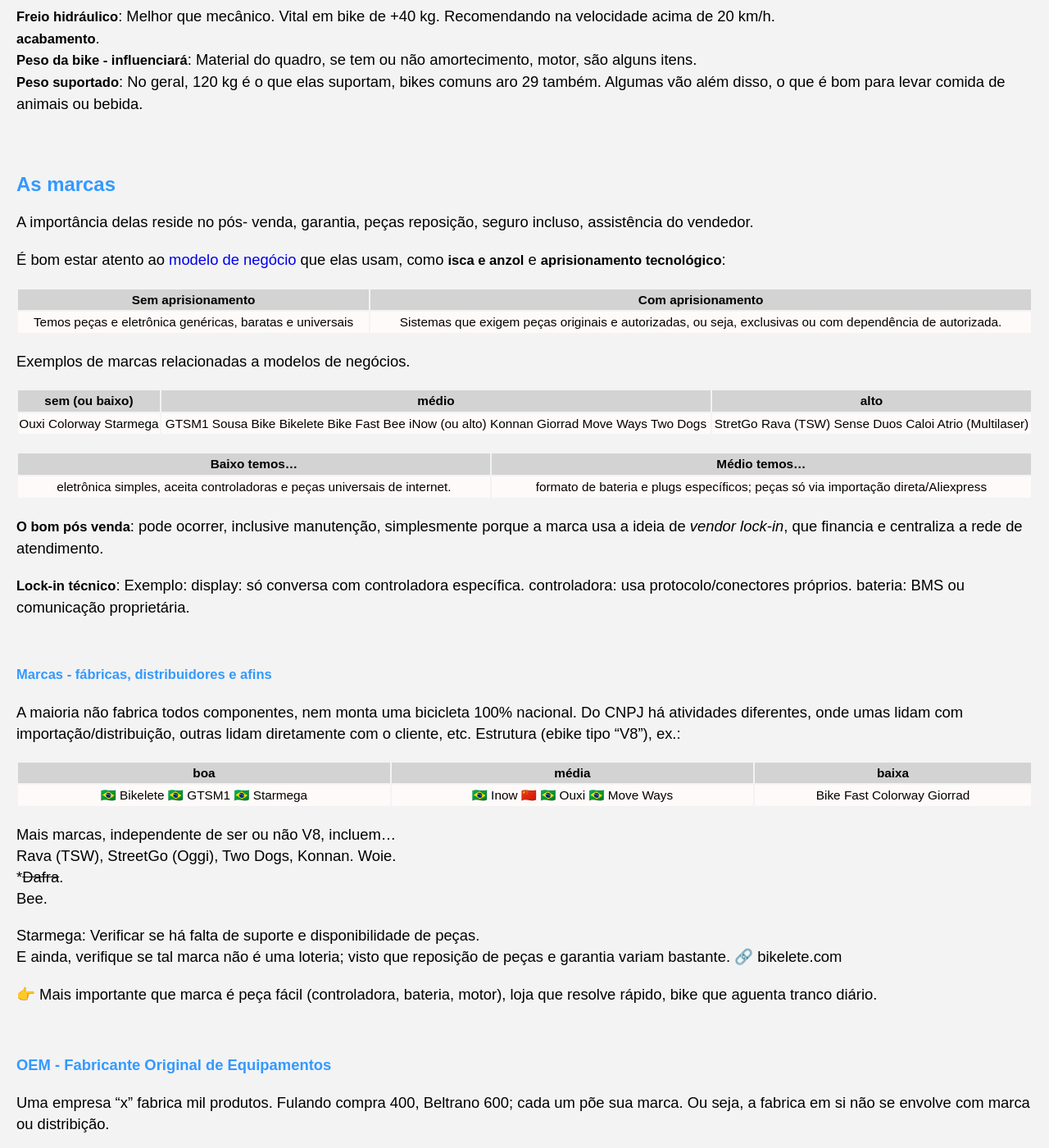
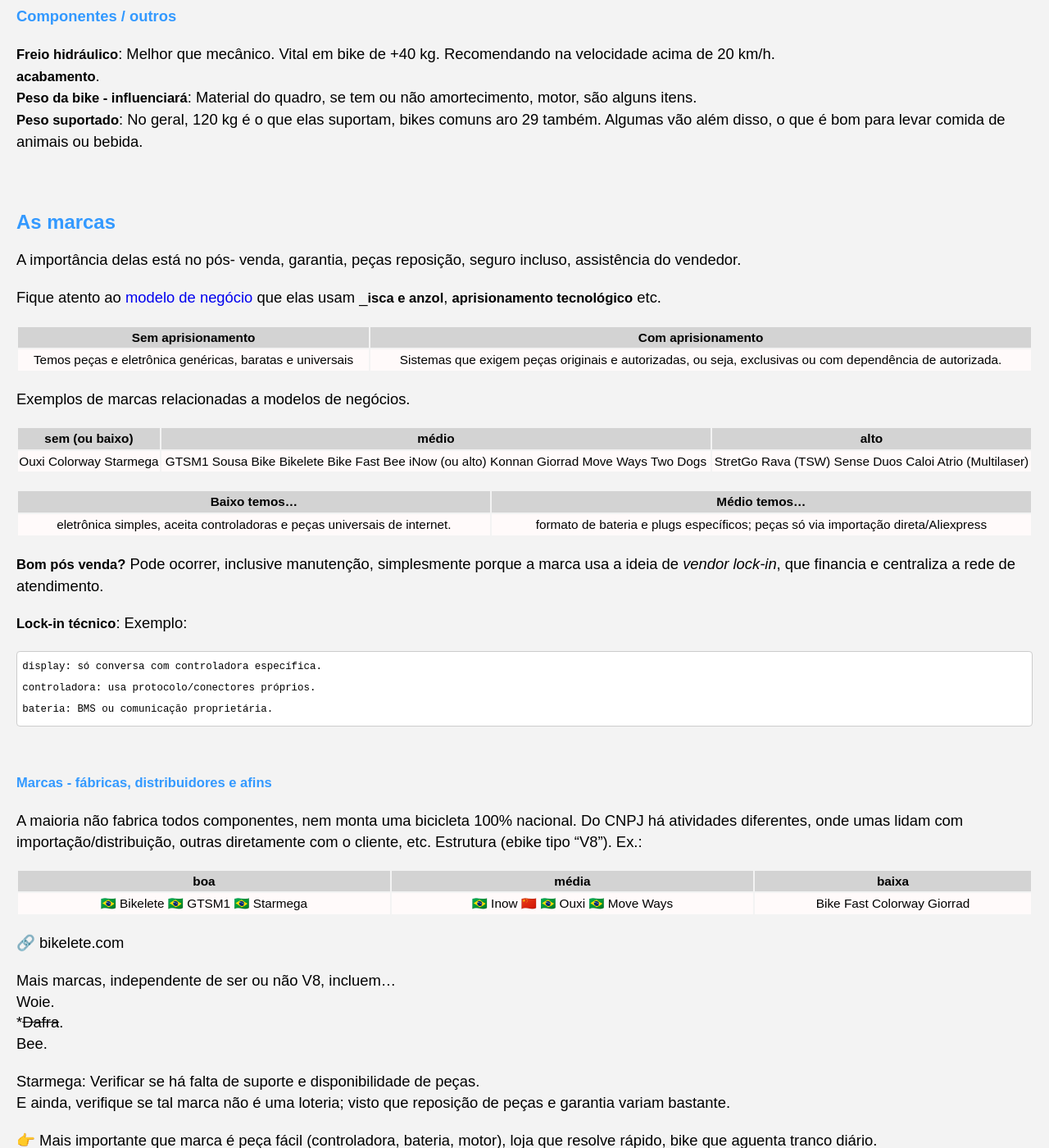
Before and after one commit to Joesynth/joesynth.github.io, a Jekyll site: the page built from _posts/2021-01-01-uberizacao-bikes.md, in a window 1280 px wide and 1400 px high, scrolled down 7116 px. Shown: the whole window at 82% size. Built offline with Jekyll 4.4.1, drawn with Linux system fonts in a browser that asks for light colours; some of the changed text lies outside the part shown.

Commit message:
gfd
gfdg

```diff
--- a/_posts/2021-01-01-uberizacao-bikes.md
+++ b/_posts/2021-01-01-uberizacao-bikes.md
@@ -267,9 +270,9 @@
 
 ## As marcas
 
-A importância delas reside no pós- venda, garantia, peças reposição, seguro incluso, assistência do vendedor.
+A importância delas está no pós- venda, garantia, peças reposição, seguro incluso, assistência do vendedor.
 
-É bom estar atento ao [modelo de negócio](/modelo-de-negocio) que elas usam, como **isca e anzol** e **aprisionamento tecnológico**:
+Fique atento ao [modelo de negócio](/modelo-de-negocio) que elas usam _**isca e anzol**, **aprisionamento tecnológico** etc.
 
 |Sem aprisionamento|Com aprisionamento|
 |:---:|:---:|
@@ -286,9 +289,10 @@
 |:---:|:---:|
 |eletrônica simples, aceita controladoras e peças universais de internet.| formato de bateria e plugs específicos; peças só via importação direta/Aliexpress|
 
-**O bom pós venda**: pode ocorrer, inclusive manutenção, simplesmente porque a marca usa a ideia de *vendor lock-in*, que financia e centraliza a rede de atendimento.
+**Bom pós venda?** Pode ocorrer, inclusive manutenção, simplesmente porque a marca usa a ideia de *vendor lock-in*, que financia e centraliza a rede de atendimento.
 
 **Lock-in técnico**: Exemplo:
+
     display: só conversa com controladora específica.
     controladora: usa protocolo/conectores próprios.
     bateria: BMS ou comunicação proprietária.
@@ -297,28 +301,29 @@
 
 ###### Marcas - fábricas, distribuidores e afins
 
-A maioria não fabrica todos componentes, nem monta uma bicicleta 100% nacional. Do CNPJ há atividades diferentes, onde umas lidam  com importação/distribuição, outras lidam diretamente com o cliente, etc. Estrutura (ebike tipo "V8"), ex.:
+A maioria não fabrica todos componentes, nem monta uma bicicleta 100% nacional. Do CNPJ há atividades diferentes, onde umas lidam  com importação/distribuição, outras diretamente com o cliente, etc. Estrutura (ebike tipo "V8"). Ex.:
+
 
 |boa | média| baixa|
 |:---:|:---:|:---:|
 |🇧🇷 Bikelete 🇧🇷 GTSM1 🇧🇷 Starmega| 🇧🇷 Inow 🇨🇳 🇧🇷 Ouxi 🇧🇷 Move Ways| Bike Fast Colorway Giorrad|
 
 
+🔗️ bikelete.com
 
 Mais marcas, independente de ser ou não V8, incluem...
-Rava (TSW), StreetGo (Oggi), Two Dogs, Konnan.
 Woie.
 *<del>Dafra</del>.
 Bee.
 
 Starmega: Verificar se há falta de suporte e disponibilidade de peças.
 E ainda, verifique se tal marca não é uma loteria; visto que reposição de peças e garantia variam bastante.
-🔗️ bikelete.com
+
 
 👉️ Mais importante que marca é peça fácil (controladora, bateria, motor), loja que resolve rápido, bike que aguenta tranco diário.
 
 
-#### OEM - Fabricante Original de Equipamentos
+#### OEM <sup>Fabricante Original de Equipamentos</sup>
 
 Uma empresa "x" fabrica mil produtos. Fulando compra 400, Beltrano 600; cada um põe sua marca. Ou seja, a fabrica em si não se envolve com marca ou distribição.
 
@@ -423,8 +428,17 @@
 Manopla parece baixa 😡
 ➰ Suspensão: não.
 
-**Starmega V8 / V8 Pro** 750W
-🇧🇷
+
+<img src="https://http2.mlstatic.com/D_Q_NP_2X_945467-MLA100055727613_122025-F.webp" width="120" />
+**Starmega V8**
+⚡ 750w 🔋 48V
+➰ Suspensão: dianteira.
+Freio hidráulico.
+Bagageiro/suporte traseiro remo.
+
+
+**Starmega V8 Pro** 750W
+Pode ou não ter suspensão traseira, varia.
 
 
 #### ➰ Suspensão dupla
```
Also changed, not shown: other parts of _posts/2021-01-01-uberizacao-bikes.md (+8 -5 lines).
